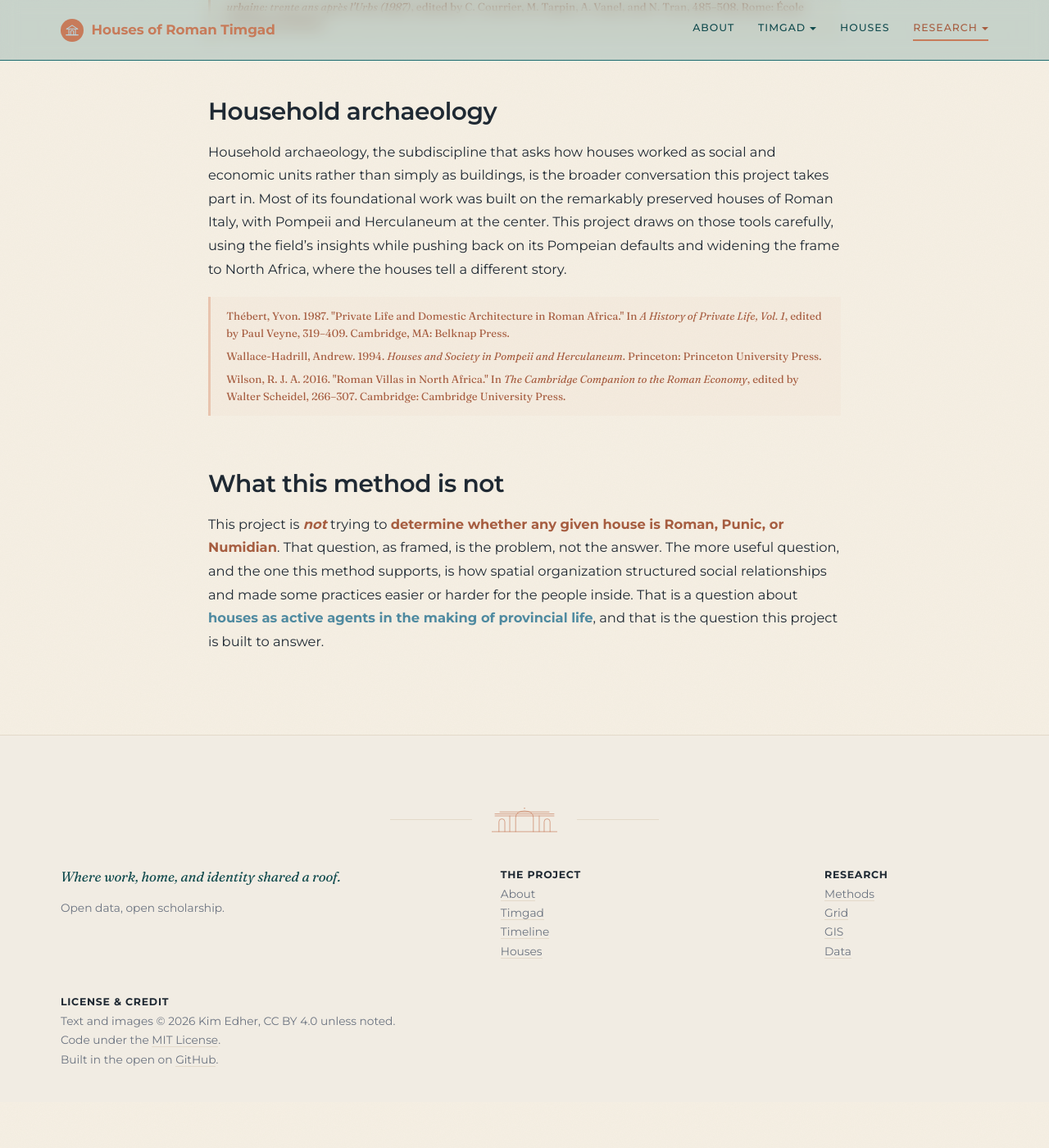
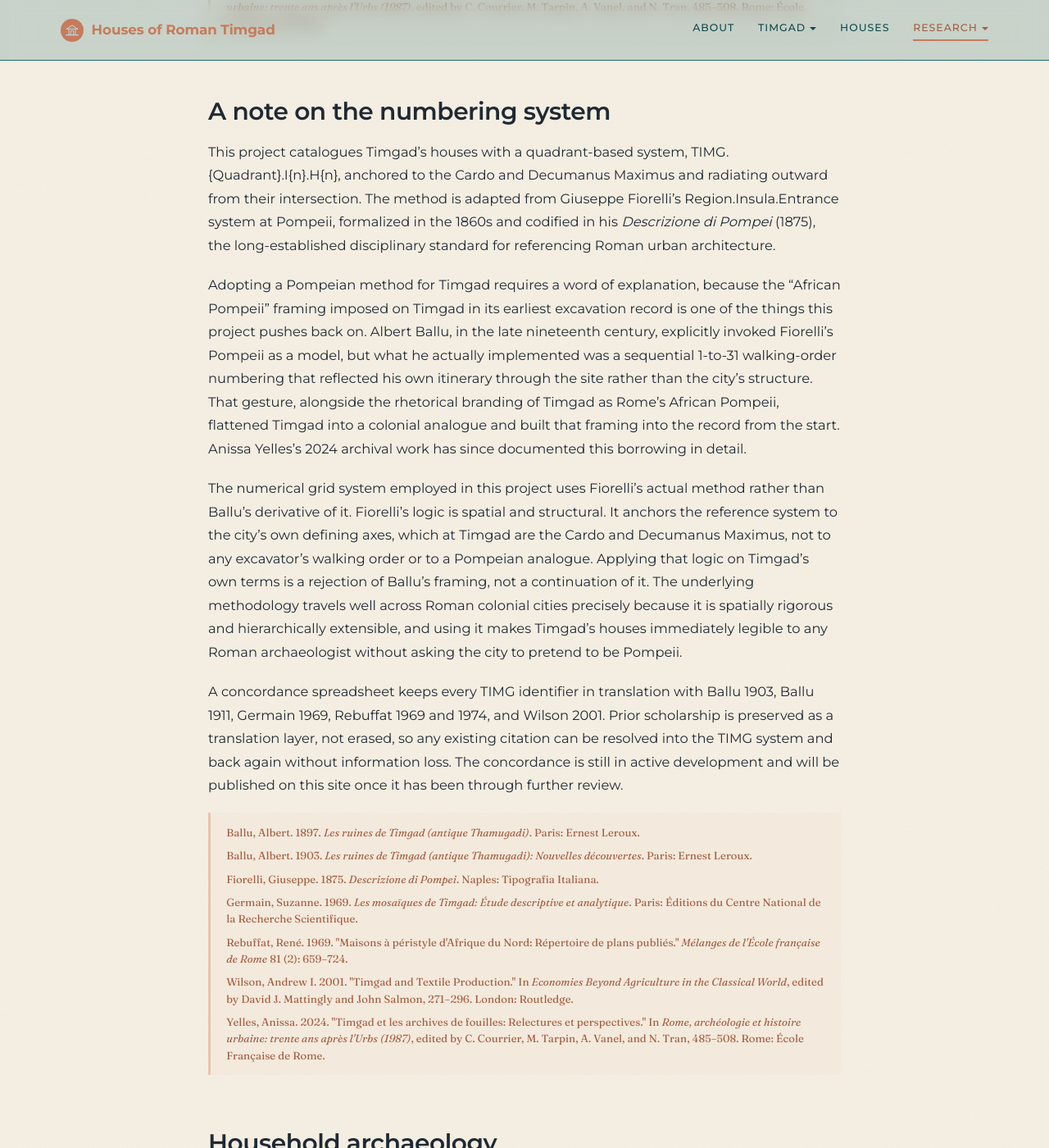
Before and after one commit to kimedher/timgadhouses, a Jekyll site: the page built from methods.md, in a window 1280 px wide and 1400 px high, scrolled down 2356 px. Shown: the whole window at 82% size. Built offline with Jekyll 4.4.1, drawn with Linux system fonts in a browser that asks for light colours; before the commit the page ends 3700 px from its top, so only the background shows below that.

Commit message:
Add numbering-system methodology section to Methods page

```diff
--- a/methods.md
+++ b/methods.md
@@ -52,6 +52,26 @@
   <p>Yelles, Anissa. 2024. "Timgad et les archives de fouilles: Relectures et perspectives." In <em>Rome, archéologie et histoire urbaine: trente ans après l'Urbs (1987)</em>, edited by C. Courrier, M. Tarpin, A. Vanel, and N. Tran, 485–508. Rome: École Française de Rome.</p>
 </div>
 
+## A note on the numbering system
+
+This project catalogues Timgad's houses with a quadrant-based system, TIMG.{Quadrant}.I{n}.H{n}, anchored to the Cardo and Decumanus Maximus and radiating outward from their intersection. The method is adapted from Giuseppe Fiorelli's Region.Insula.Entrance system at Pompeii, formalized in the 1860s and codified in his <em>Descrizione di Pompei</em> (1875), the long-established disciplinary standard for referencing Roman urban architecture.
+
+Adopting a Pompeian method for Timgad requires a word of explanation, because the "African Pompeii" framing imposed on Timgad in its earliest excavation record is one of the things this project pushes back on. Albert Ballu, in the late nineteenth century, explicitly invoked Fiorelli's Pompeii as a model, but what he actually implemented was a sequential 1-to-31 walking-order numbering that reflected his own itinerary through the site rather than the city's structure. That gesture, alongside the rhetorical branding of Timgad as Rome's African Pompeii, flattened Timgad into a colonial analogue and built that framing into the record from the start. Anissa Yelles's 2024 archival work has since documented this borrowing in detail.
+
+The numerical grid system employed in this project uses Fiorelli's actual method rather than Ballu's derivative of it. Fiorelli's logic is spatial and structural. It anchors the reference system to the city's own defining axes, which at Timgad are the Cardo and Decumanus Maximus, not to any excavator's walking order or to a Pompeian analogue. Applying that logic on Timgad's own terms is a rejection of Ballu's framing, not a continuation of it. The underlying methodology travels well across Roman colonial cities precisely because it is spatially rigorous and hierarchically extensible, and using it makes Timgad's houses immediately legible to any Roman archaeologist without asking the city to pretend to be Pompeii.
+
+A concordance spreadsheet keeps every TIMG identifier in translation with Ballu 1903, Ballu 1911, Germain 1969, Rebuffat 1969 and 1974, and Wilson 2001. Prior scholarship is preserved as a translation layer, not erased, so any existing citation can be resolved into the TIMG system and back again without information loss. The concordance is still in active development and will be published on this site once it has been through further review.
+
+<div class="subsection-refs">
+  <p>Ballu, Albert. 1897. <em>Les ruines de Timgad (antique Thamugadi)</em>. Paris: Ernest Leroux.</p>
+  <p>Ballu, Albert. 1903. <em>Les ruines de Timgad (antique Thamugadi): Nouvelles découvertes</em>. Paris: Ernest Leroux.</p>
+  <p>Fiorelli, Giuseppe. 1875. <em>Descrizione di Pompei</em>. Naples: Tipografia Italiana.</p>
+  <p>Germain, Suzanne. 1969. <em>Les mosaïques de Timgad: Étude descriptive et analytique</em>. Paris: Éditions du Centre National de la Recherche Scientifique.</p>
+  <p>Rebuffat, René. 1969. "Maisons à péristyle d'Afrique du Nord: Répertoire de plans publiés." <em>Mélanges de l'École française de Rome</em> 81 (2): 659–724.</p>
+  <p>Wilson, Andrew I. 2001. "Timgad and Textile Production." In <em>Economies Beyond Agriculture in the Classical World</em>, edited by David J. Mattingly and John Salmon, 271–296. London: Routledge.</p>
+  <p>Yelles, Anissa. 2024. "Timgad et les archives de fouilles: Relectures et perspectives." In <em>Rome, archéologie et histoire urbaine: trente ans après l'Urbs (1987)</em>, edited by C. Courrier, M. Tarpin, A. Vanel, and N. Tran, 485–508. Rome: École Française de Rome.</p>
+</div>
+
 ## Household archaeology
 
 Household archaeology, the subdiscipline that asks how houses worked as social and economic units rather than simply as buildings, is the broader conversation this project takes part in. Most of its foundational work was built on the remarkably preserved houses of Roman Italy, with Pompeii and Herculaneum at the center. This project draws on those tools carefully, using the field's insights while pushing back on its Pompeian defaults and widening the frame to North Africa, where the houses tell a different story.
```
